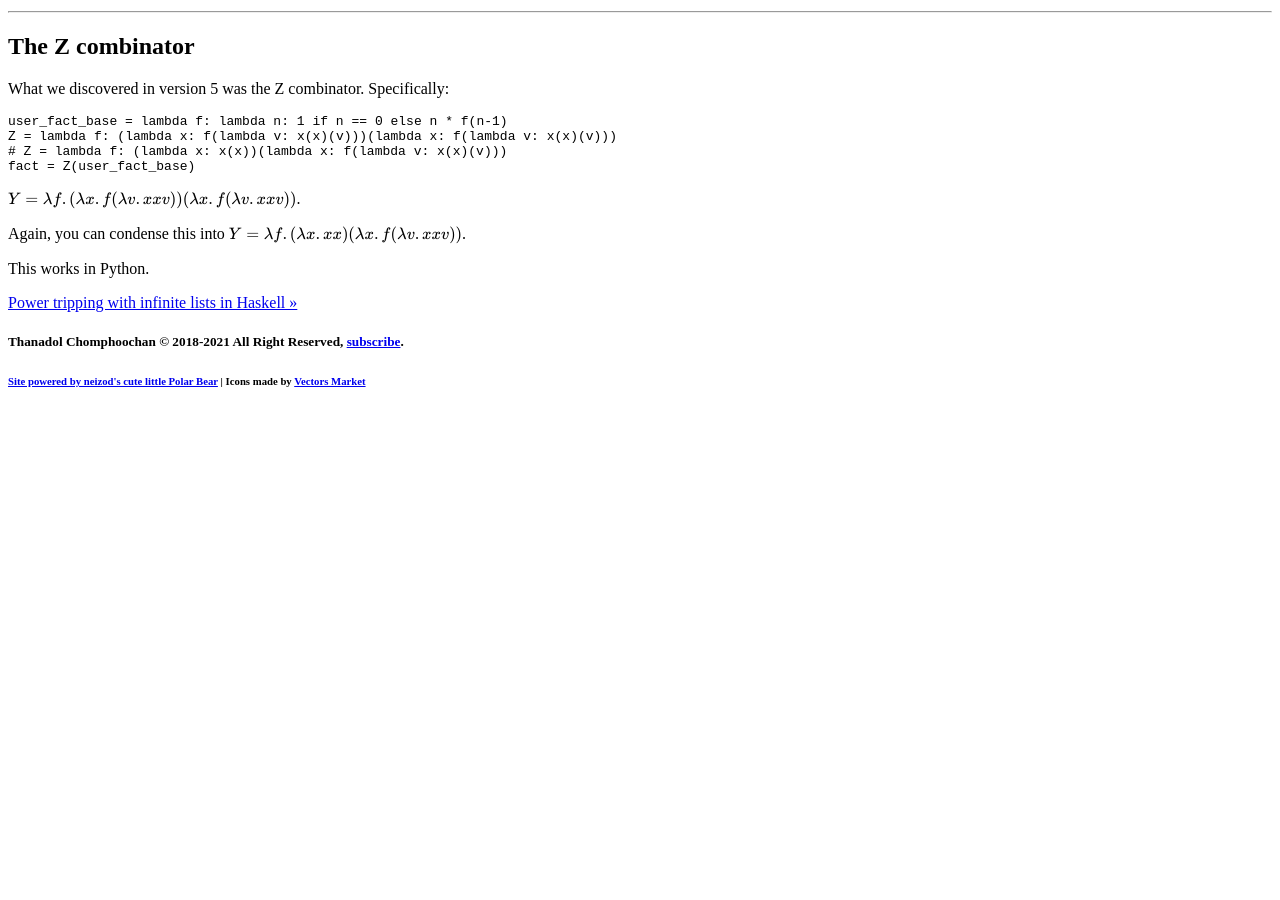
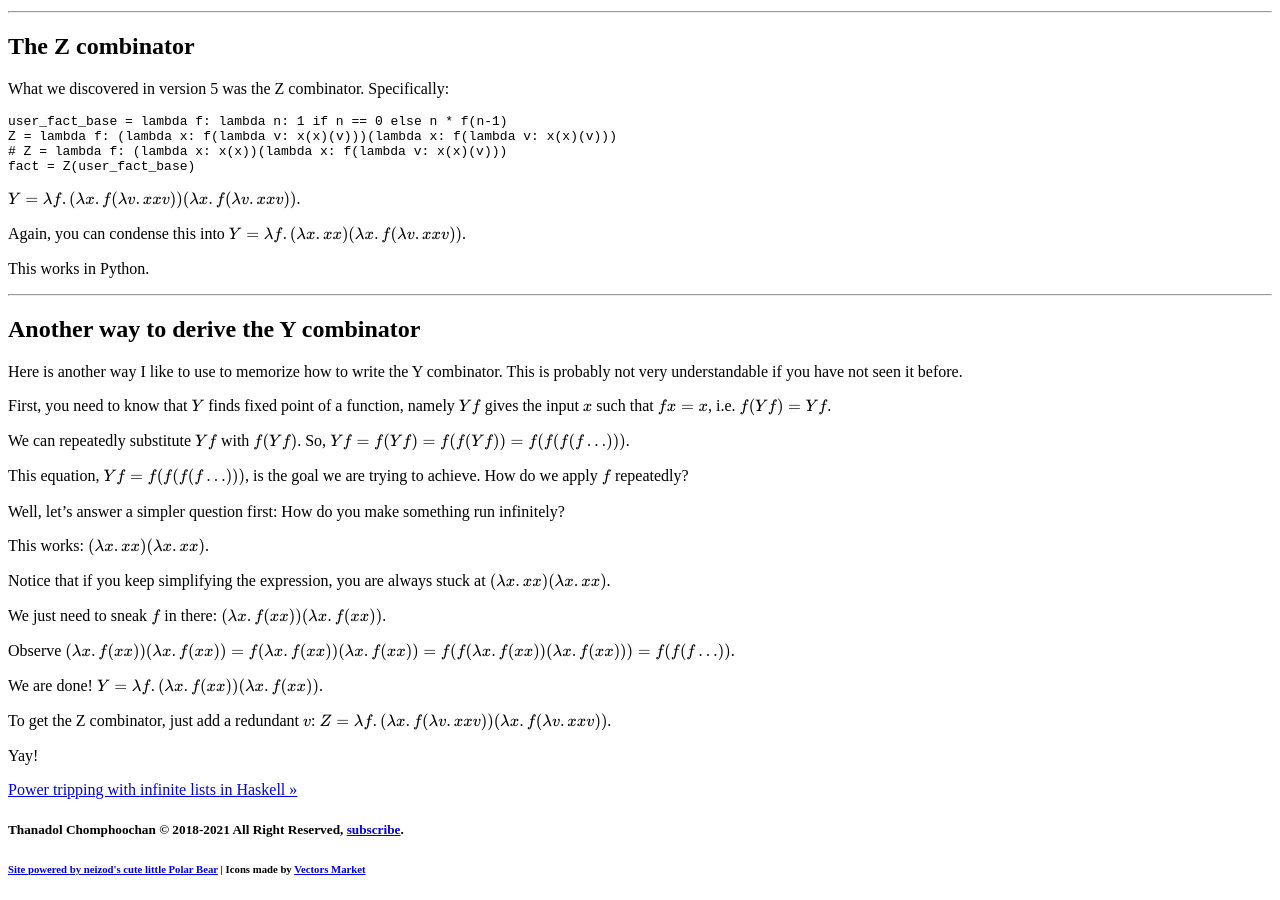
Before and after one commit to tchomphoochan/tchomphoochan.github.io, a Jekyll site: the page built from _posts/2021-12-30-y-combinator.md, in a window 1280 px wide and 900 px high, scrolled down 2339 px. Built offline with Jekyll 4.4.1, drawn with Linux system fonts in a browser that asks for light colours; some web fonts are replaced; formulas are drawn with MathJax 3; comment, search, counter and statistics services are not loaded; before the commit the page ends 2751 px from its top, so only the background shows below that.

Commit message:
Add another Y comb section

```diff
--- a/_posts/2021-12-30-y-combinator.md
+++ b/_posts/2021-12-30-y-combinator.md
@@ -139,3 +139,33 @@ $Y = \lambda f. (\lambda x. f (\lambda v. x x v))(\lambda x. f (\lambda v. x x v
 Again, you can condense this into $Y = \lambda f. (\lambda x. x x)(\lambda x. f (\lambda v. x x v))$.
 
 This works in Python.
+
+---
+
+
+## Another way to derive the Y combinator
+
+Here is another way I like to use to memorize how to write the Y combinator. This is probably not very understandable if you have not seen it before.
+
+First, you need to know that $Y$ finds fixed point of a function, namely $Y f$ gives the input $x$ such that $f x = x$, i.e. $f (Y f) = Y f$.
+
+We can repeatedly substitute $Y f$ with $f (Y f)$. So, $Y f = f (Y f) = f (f (Y f)) = f (f (f (f \dots)))$.
+
+This equation, $Y f = f (f (f (f \dots)))$, is the goal we are trying to achieve. How do we apply $f$ repeatedly?
+
+Well, let's answer a simpler question first: How do you make something run infinitely?
+
+This works: $(\lambda x. x x)(\lambda x. x x)$.
+
+Notice that if you keep simplifying the expression, you are always stuck at $(\lambda x. x x)(\lambda x. x x)$.
+
+We just need to sneak $f$ in there: $(\lambda x. f (x x))(\lambda x. f (x x))$.
+
+Observe $(\lambda x. f (x x))(\lambda x. f (x x)) = f (\lambda x. f (x x))(\lambda x. f (x x)) = f (f (\lambda x. f (x x))(\lambda x. f (x x))) = f (f (f \dots))$.
+
+We are done! $Y = \lambda f. (\lambda x. f (x x))(\lambda x. f (x x))$.
+
+To get the Z combinator, just add a redundant $v$:
+$Z = \lambda f. (\lambda x. f (\lambda v. x x v))(\lambda x. f (\lambda v. x x v)) $.
+
+Yay!
```
